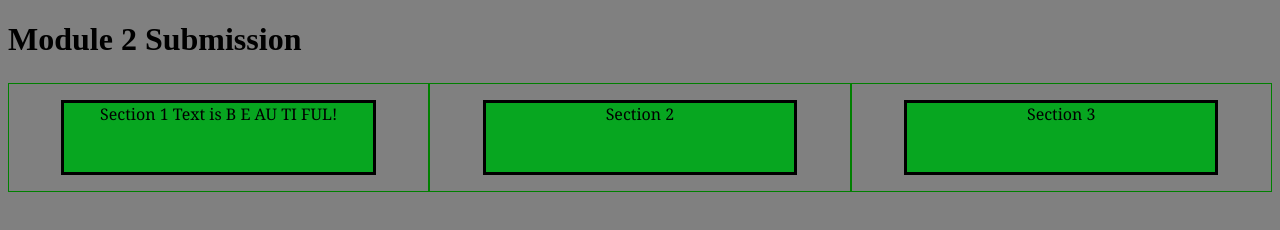
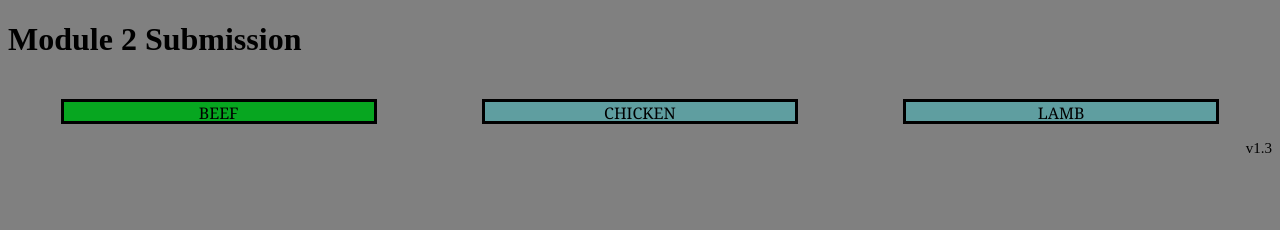
Before and after one commit to kobusn6/Modul2_submission, a plain HTML site: page index.html in a window 1280 px wide. Drawn offline with Linux system fonts and the light colour scheme.

Commit message:
Update 4

```diff
--- a/css/styles.css
+++ b/css/styles.css
@@ -6,15 +6,39 @@ h1 {
   margin-bottom: 25px;
 }
 
+footer {
+  text-align: right;
+  font-size: 15px;
+}
+
 p {
   border: 3px solid black;
   background-color: #07A620;
   width: 75%;
-  height: 75px;
+  height: 25px;
   margin-right: auto;
   margin-left: auto;
   font-family: Georgia;
   color: Black;
+}
+
+
+#p1 {
+  position: relative;
+  top: 0;
+  left: 0;
+}
+#p2 {
+  background-color: #5F9EA0;
+  position: relative;
+  top: 10;
+  left: 10;
+}
+#p3 {
+  background-color: #5F9EA0;
+  position: relative;
+  top: 0;
+  left: 0;
 }
 
 .row {
@@ -26,7 +50,7 @@ p {
 @media (min-width: 992px) {
   .col-lg-1, .col-lg-2, .col-lg-3, .col-lg-4, .col-lg-5, .col-lg-6, .col-lg-7, .col-lg-8, .col-lg-9, .col-lg-10, .col-lg-11, .col-lg-12 {
     float: left;
-    border: 1px solid green;
+    border: 1px ;
   }
   .col-lg-1 {
     width: 8.33%;
@@ -69,7 +93,7 @@ p {
 @media (min-width: 768px) and (max-width: 991px) {
   .col-md-1, .col-md-2, .col-md-3, .col-md-4, .col-md-5, .col-md-6, .col-md-7, .col-md-8, .col-md-9, .col-md-10, .col-md-11, .col-md-12 {
     float: left;
-    border: 1px solid green;
+    border: 1px ;
   }
   .col-md-1 {
     width: 8.33%;
@@ -112,7 +136,7 @@ p {
 @media (max-width: 767px) {
   .col-sm-1, .col-sm-2, .col-sm-3, .col-sm-4, .col-sm-5, .col-sm-6, .col-sm-7, .col-sm-8, .col-sm-9, .col-sm-10, .col-sm-11, .col-sm-12 {
     float: left;
-    border: 1px solid green;
+    border: 1px ;
   }
   .col-sm-1 {
     width: 8.33%;
--- a/index.html
+++ b/index.html
@@ -4,19 +4,33 @@
 <head>
 <meta charset="utf-8">
 <meta name="viewport" content="width=device-width, initial-scale=1">
-<title>Responsive Layout</title>
+<title>Full Marks is Welcome</title>
  <link rel="stylesheet" href="css/styles.css">
 <style>
 </style>
 </head>
 <body>
+
 <h1>Module 2 Submission</h1>
 
+
 <div class="row">
-  <div class="col-lg-4 col-md-6 col-sm-12"><p>Section 1 Text is B E AU TI FUL! </p></div>
-  <div class="col-lg-4 col-md-6 col-sm-12"><p>Section 2</p></div>
-  <div class="col-lg-4 col-md-12 col-sm-12"><p>Section 3</p></div>
+  <div class="col-lg-4 col-md-6 col-sm-12"><p id="p1">BEEF </p></div>
+  <div class="col-lg-4 col-md-6 col-sm-12"><p id="p2">CHICKEN</p></div>
+  <div class="col-lg-4 col-md-12 col-sm-12"><p id="p3">LAMB</p></div>
 </div>
 
+
+
+
+
+
+
+
+
+
+<footer>
+    v1.3
+  </footer>
 </body>
 </html>
```
